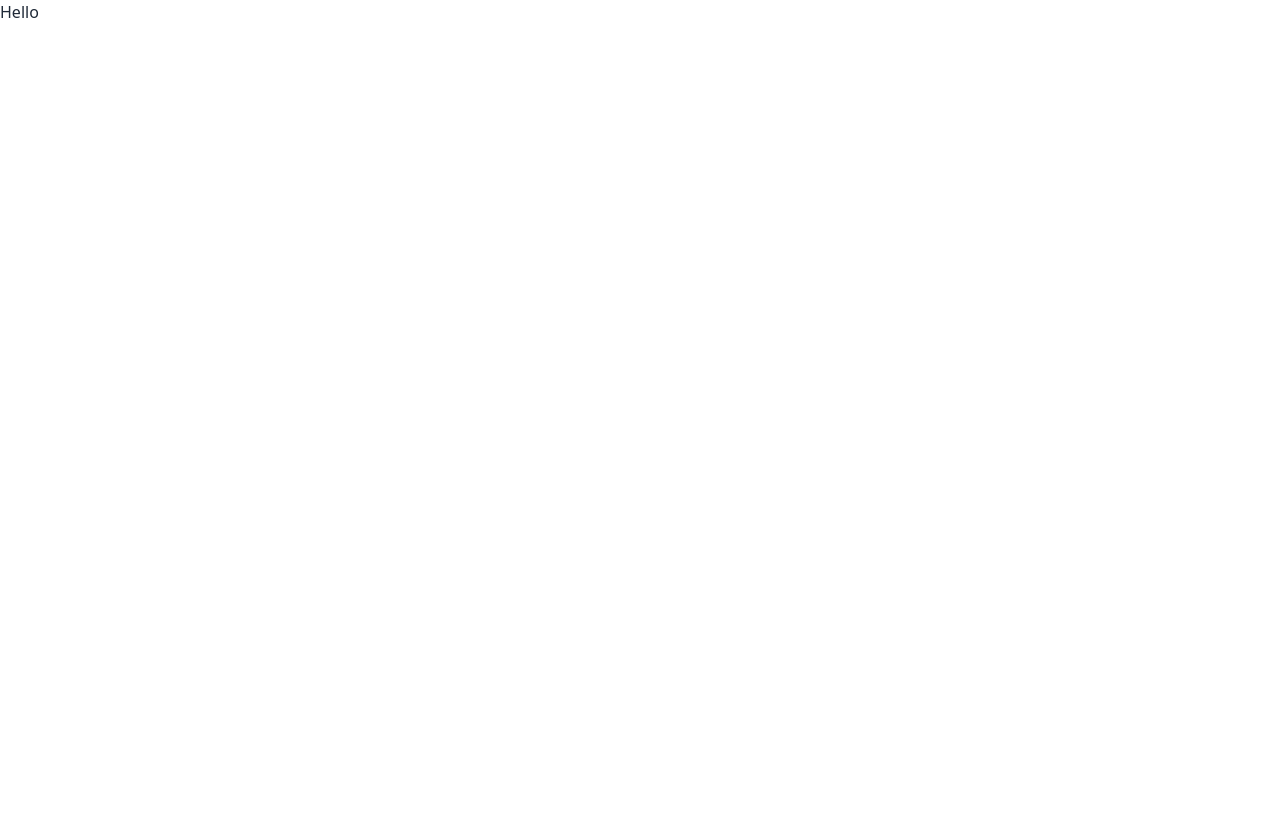
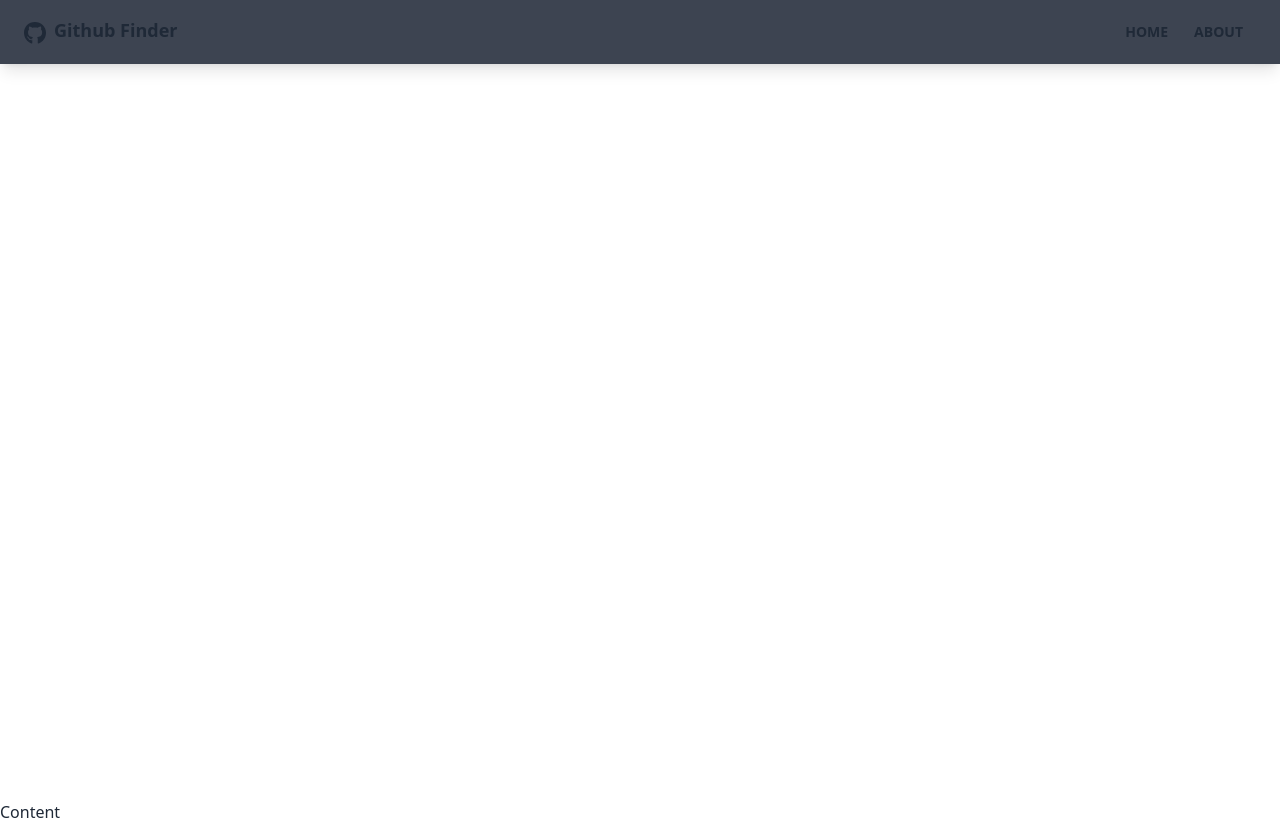
Before and after one commit to junsantilla/react-github-finder, a React (Create React App) app: page / in a window 1280 px wide. Before the commit the page ends 800 px from the top, so only its background shows below. Built offline with nearby package versions, Linux system fonts and the light colour scheme.

Commit message:
Create navbar component

```diff
--- a/package.json
+++ b/package.json
@@ -9,6 +9,8 @@
     "daisyui": "^2.27.0",
     "react": "^18.2.0",
     "react-dom": "^18.2.0",
+    "react-icons": "^4.4.0",
+    "react-router-dom": "^6.4.1",
     "react-scripts": "5.0.1",
     "web-vitals": "^2.1.4"
   },
--- a/src/App.js
+++ b/src/App.js
@@ -1,8 +1,14 @@
+import { BrowserRouter as Rounter, Route } from "react-router-dom";
+import Navbar from "./components/layout/Navbar.jsx";
+
 function App() {
 	return (
-		<div className="App">
-			<h1>Hello</h1>
-		</div>
+		<Rounter>
+			<div className="flex flex-col justify-between h-screen">
+				<Navbar />
+			</div>
+			<main>Content</main>
+		</Rounter>
 	);
 }
 
--- /dev/null
+++ b/src/components/layout/Navbar.jsx
@@ -0,0 +1,44 @@
+import { FaGithub } from "react-icons/fa";
+import { Link } from "react-router-dom";
+import PropTypes from "prop-types";
+
+function Navbar({ title }) {
+	return (
+		<nav className="navbar mb-12 shadow-lg bg-neutral">
+			<div className="container mx-auto">
+				<div className="flex-none px-2 mx-2">
+					<FaGithub className="inline pr-2 text-3xl" />
+					<Link to="/" className="font-bold text-lg align middle">
+						{title}
+					</Link>
+				</div>
+				<div className="flex-1 px-2 mx-2">
+					<div className="flex justify-end">
+						<Link
+							to="/"
+							className="btn btn-ghost btn-sm rounded-btn"
+						>
+							Home
+						</Link>
+						<Link
+							to="/about"
+							className="btn btn-ghost btn-sm rounded-btn"
+						>
+							About
+						</Link>
+					</div>
+				</div>
+			</div>
+		</nav>
+	);
+}
+
+Navbar.defaultProps = {
+	title: "Github Finder",
+};
+
+Navbar.propTypes = {
+	title: PropTypes.string,
+};
+
+export default Navbar;
```
Also changed, not shown: 1 other file (tests, documents, lock files or other folders).
